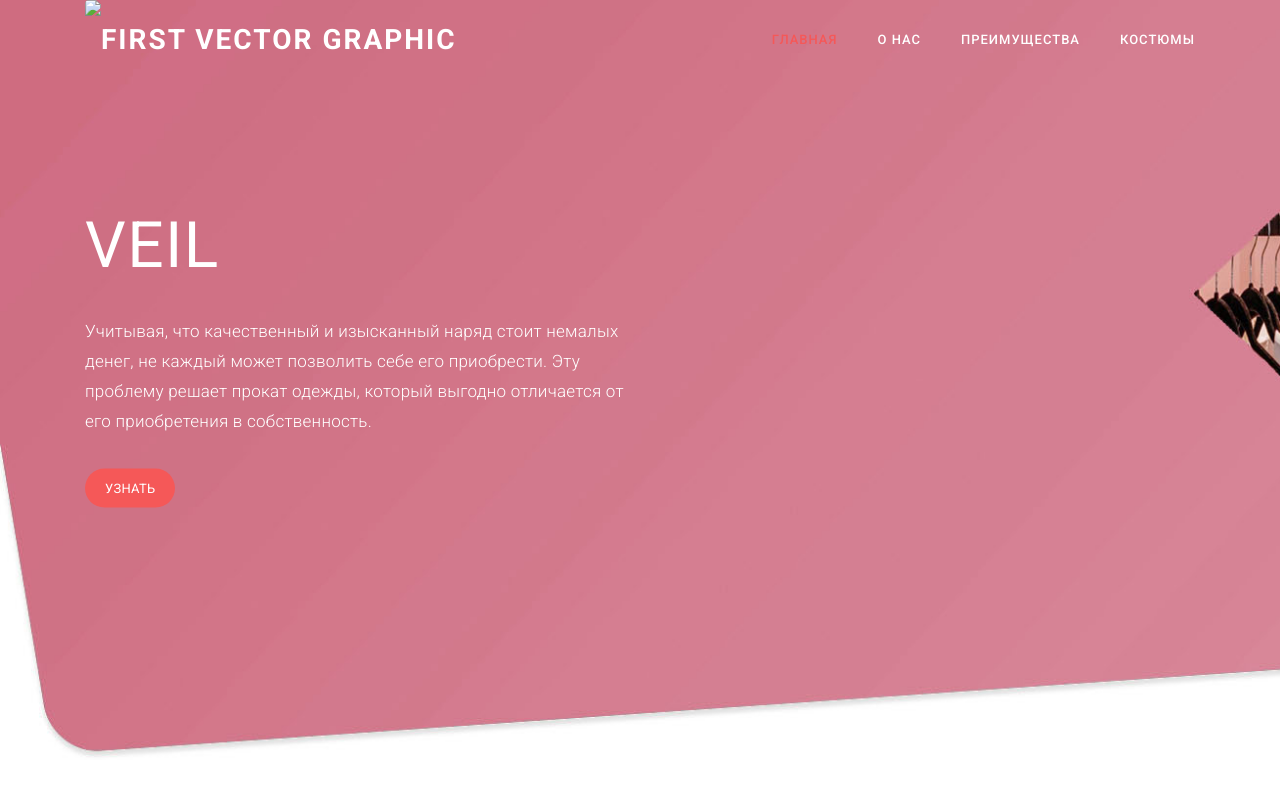
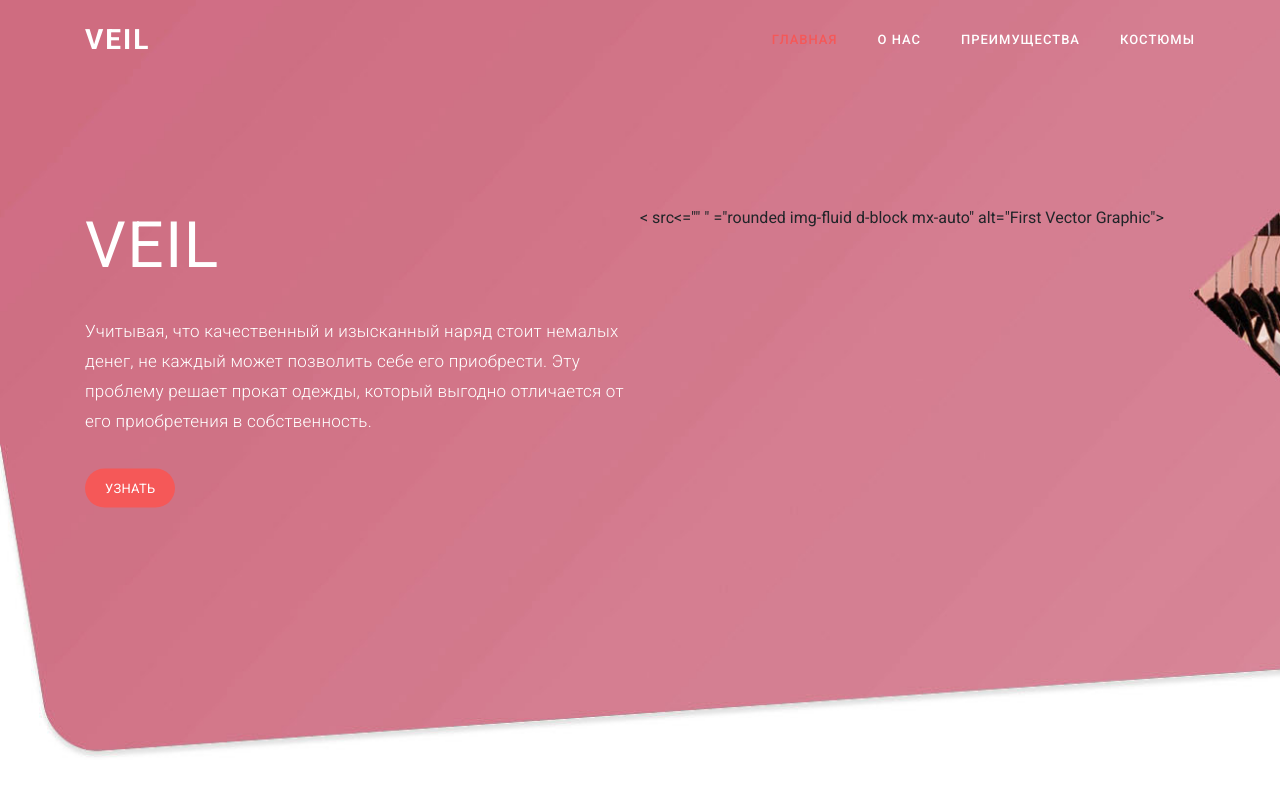
Before and after one commit to VEILwsr/veilwsr.github.io, a plain HTML site: page index.html in a window 1280 px wide. Shown: the top 800 px of the page. Drawn offline with Linux system fonts and the light colour scheme.

Commit message:
Update index.html

```diff
--- a/index.html
+++ b/index.html
@@ -45,8 +45,7 @@ https://templatemo.com/tm-537-art-factory
                 <div class="col-12">
                     <nav class="main-nav">
                         <!-- ***** Logo Start ***** -->
-                        <a href="#" class="logo"><img <="assets/images/Logo.png" class="rounded img-fluid d-block mx-auto"
-                            alt="First Vector Graphic"></a>
+                        <a href="#" class="logo">VEIL</a>
                         <!-- ***** Logo End ***** -->
                         <!-- ***** Menu Start ***** -->
                         <ul class="nav">
@@ -80,6 +79,11 @@ https://templatemo.com/tm-537-art-factory
                         <h1>VEIL</h1>
                         <p>Учитывая, что качественный и изысканный наряд стоит немалых денег, не каждый может позволить себе его приобрести. Эту проблему решает прокат одежды, который выгодно отличается от его приобретения в собственность.</p>
                         <a href="#about" class="main-button-slider">Узнать</a>
+                    </div>
+                    <div <="col-lg-6 col-md-6 col-sm-12 col-xs-12"
+                        data-scroll-reveal="enter right move 30px over 0.6s after 0.4s">
+                        <  src<="" " ="rounded img-fluid d-block mx-auto"
+                            alt="First Vector Graphic">
                     </div>
                 </div>
             </div>
```
